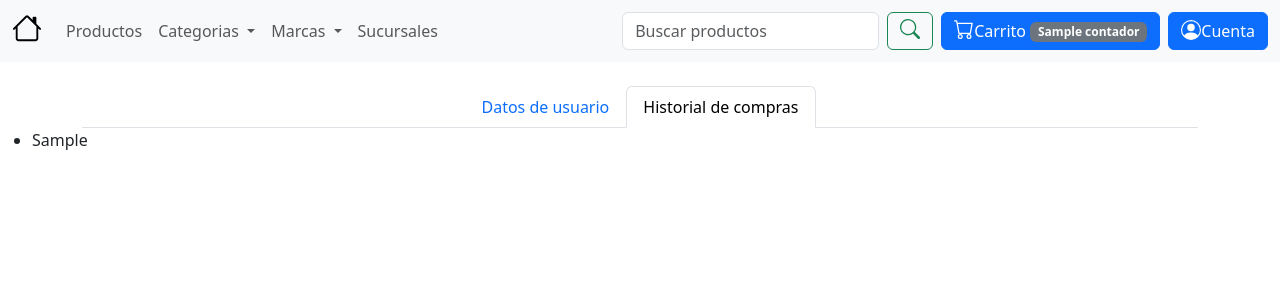
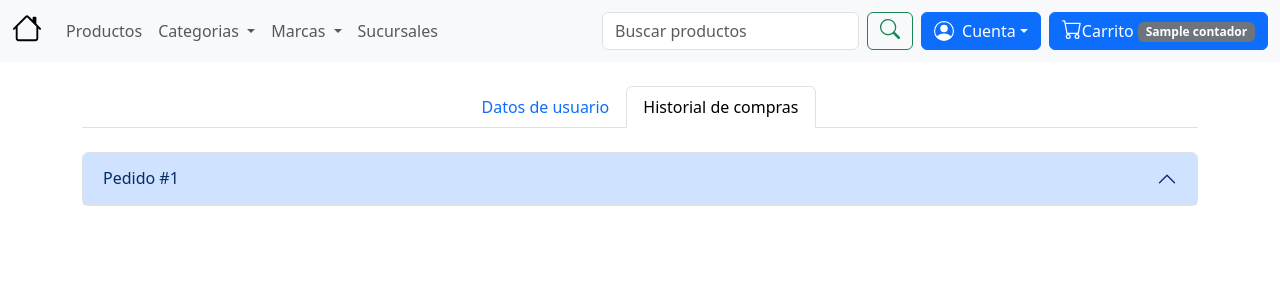
Before and after one commit to comunidad9012/proyecto_programacion_supermercado, a Python web app: template templates/historial.html in a window 1280 px wide. Shown: the top 300 px of the page. Run offline with Jinja, Linux system fonts and the light colour scheme; the template is opened without the code that fills it: most values are stand-ins (such as "Sample title", 1, 10 or a date in 2020).

Commit message:
ahora se puede cerrar sesion y un par de cosas mas, tengo que seguir con el historial de pedidos

```diff
--- a/templates/editar_usuario.html
+++ b/templates/editar_usuario.html
@@ -7,7 +7,7 @@
           <a class="nav-link active" aria-current="page" href="/cuenta">Datos de usuario</a>
         </li>
         <li class="nav-item">
-          <a class="nav-link" href="#">Historial de compras</a>
+          <a class="nav-link" href="/historial_de_compras">Historial de compras</a>
         </li>
     </ul>
 </div>
--- a/templates/historial.html
+++ b/templates/historial.html
@@ -11,11 +11,26 @@
         </li>
     </ul>
 </div>
-{%for x in db%}
-<ul>
-{%for y in x%}
-<li>{{y}}</li>
-{%endfor%}
-</ul>
-{%endfor%}
+<div class="container text-center mt-4">
+  <div class="accordion" id="accordionExample">
+    {% for x in db %}
+    <div class="accordion-item">
+      <h2 class="accordion-header">
+        <button class="accordion-button" type="button" data-bs-toggle="collapse" data-bs-target="#collapse{{ loop.index }}" aria-expanded="false" aria-controls="collapse{{ loop.index }}">
+          Pedido #{{ loop.index }}
+        </button>
+      </h2>
+      <div id="collapse{{ loop.index }}" class="accordion-collapse collapse" data-bs-parent="#accordionExample">
+        <div class="accordion-body">
+          {% for y in x %}
+          <p>{{ y[9:] }}</p>
+          {% endfor %}
+        </div>
+      </div>
+    </div>
+    {% endfor %}
+  </div>
+</div>
+
+
 {% endblock %}
--- a/templates/layout.html
+++ b/templates/layout.html
@@ -65,19 +65,41 @@
                         </svg>
                     </button>
                 </form>
-                <a href="/carrito" class="btn btn-primary mx-2">
+
+                <div class="dropdown mx-2">
+                    <button type="button" class="btn btn-primary dropdown-toggle d-flex align-items-center" data-bs-toggle="dropdown" aria-expanded="false" data-bs-auto-close="outside">
+                        <svg xmlns="http://www.w3.org/2000/svg" width="20" height="20" fill="currentColor" class="bi bi-person-circle" viewBox="0 0 16 16">
+                            <path d="M11 6a3 3 0 1 1-6 0 3 3 0 0 1 6 0z"/>
+                            <path fill-rule="evenodd" d="M0 8a8 8 0 1 1 16 0A8 8 0 0 1 0 8zm8-7a7 7 0 0 0-5.468 11.37C3.242 11.226 4.805 10 8 10s4.757 1.225 5.468 2.37A7 7 0 0 0 8 1z"/>
+                        </svg>
+                        <span class="ms-2">Cuenta</span>
+                    </button>
+                    <div class="dropdown-menu p-2">
+                        <div class="mb-3">
+                            <a class="btn btn-outline-primary" href="/cuenta"><svg xmlns="http://www.w3.org/2000/svg" width="20" height="20" fill="currentColor" class="bi bi-person" viewBox="0 0 16 16" style="margin-top: -6px; margin-left: -8px;">
+                                <path d="M8 8a3 3 0 1 0 0-6 3 3 0 0 0 0 6Zm2-3a2 2 0 1 1-4 0 2 2 0 0 1 4 0Zm4 8c0 1-1 1-1 1H3s-1 0-1-1 1-4 6-4 6 3 6 4Zm-1-.004c-.001-.246-.154-.986-.832-1.664C11.516 10.68 10.289 10 8 10c-2.29 0-3.516.68-4.168 1.332-.678.678-.83 1.418-.832 1.664h10Z"/>
+                              </svg>Perfil</a>
+                        </div>
+                        <div class="mb-3">
+                            <form action="/cerrar_sesion" method="POST">
+                                <input type="hidden" name="cerrar_sesion" value="1">
+                                <button type="submit" class="btn btn-outline-danger"><svg xmlns="http://www.w3.org/2000/svg" width="20" height="20" fill="currentColor" class="bi bi-box-arrow-in-right" viewBox="0 0 16 16" style="margin-top: -4px; margin-left: -8px;">
+                                    <path fill-rule="evenodd" d="M6 3.5a.5.5 0 0 1 .5-.5h8a.5.5 0 0 1 .5.5v9a.5.5 0 0 1-.5.5h-8a.5.5 0 0 1-.5-.5v-2a.5.5 0 0 0-1 0v2A1.5 1.5 0 0 0 6.5 14h8a1.5 1.5 0 0 0 1.5-1.5v-9A1.5 1.5 0 0 0 14.5 2h-8A1.5 1.5 0 0 0 5 3.5v2a.5.5 0 0 0 1 0v-2z"/>
+                                    <path fill-rule="evenodd" d="M11.854 8.354a.5.5 0 0 0 0-.708l-3-3a.5.5 0 1 0-.708.708L10.293 7.5H1.5a.5.5 0 0 0 0 1h8.793l-2.147 2.146a.5.5 0 0 0 .708.708l3-3z"/>
+                                  </svg>Cerrar sesión</button>
+                            </form>
+                        </div>
+                    </div>
+                </div>
+
+
+                <a href="/carrito" class="btn btn-primary">
                     <svg xmlns="http://www.w3.org/2000/svg" width="20" height="20" fill="currentColor" class="bi bi-cart" viewBox="0 0 16 16" style="vertical-align: -0.1em;">
                     <path d="M0 1.5A.5.5 0 0 1 .5 1H2a.5.5 0 0 1 .485.379L2.89 3H14.5a.5.5 0 0 1 .491.592l-1.5 8A.5.5 0 0 1 13 12H4a.5.5 0 0 1-.491-.408L2.01 3.607 1.61 2H.5a.5.5 0 0 1-.5-.5zM3.102 4l1.313 7h8.17l1.313-7H3.102zM5 12a2 2 0 1 0 0 4 2 2 0 0 0 0-4zm7 0a2 2 0 1 0 0 4 2 2 0 0 0 0-4zm-7 1a1 1 0 1 1 0 2 1 1 0 0 1 0-2zm7 0a1 1 0 1 1 0 2 1 1 0 0 1 0-2z"/>
                   </svg>Carrito
                   {%if contador!=0%}
                   <span class="badge text-bg-secondary">{{contador}}</span>
                   {%endif%}
-                </a>
-                <a href="/cuenta" class="btn btn-primary">
-                    <svg xmlns="http://www.w3.org/2000/svg" width="20" height="20" fill="currentColor" class="bi bi-person-circle" viewBox="0 0 16 16" style="vertical-align: -0.2em;">
-                    <path d="M11 6a3 3 0 1 1-6 0 3 3 0 0 1 6 0z"/>
-                        <path fill-rule="evenodd" d="M0 8a8 8 0 1 1 16 0A8 8 0 0 1 0 8zm8-7a7 7 0 0 0-5.468 11.37C3.242 11.226 4.805 10 8 10s4.757 1.225 5.468 2.37A7 7 0 0 0 8 1z"/>
-                    </svg>Cuenta
                 </a>
             </div>
         </div>
```
Also changed, not shown: app.py (+19 -17 lines).
